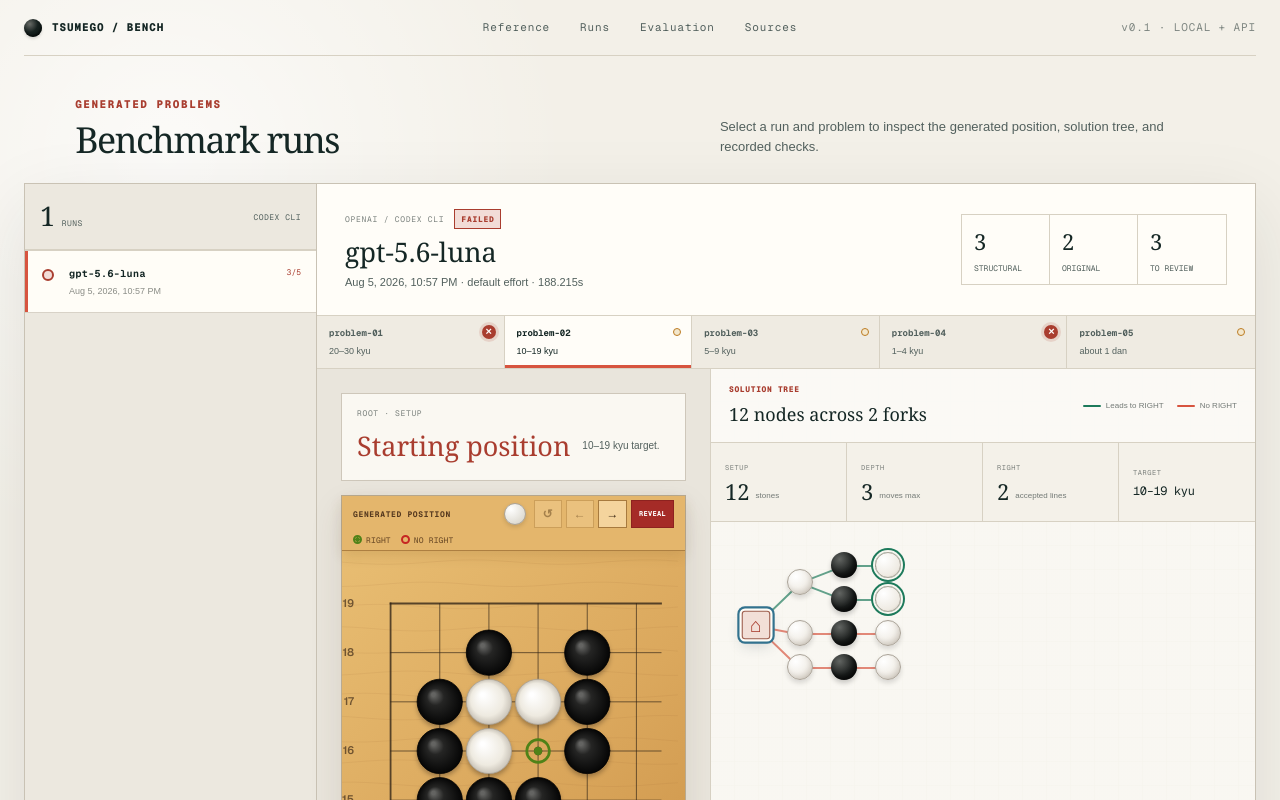
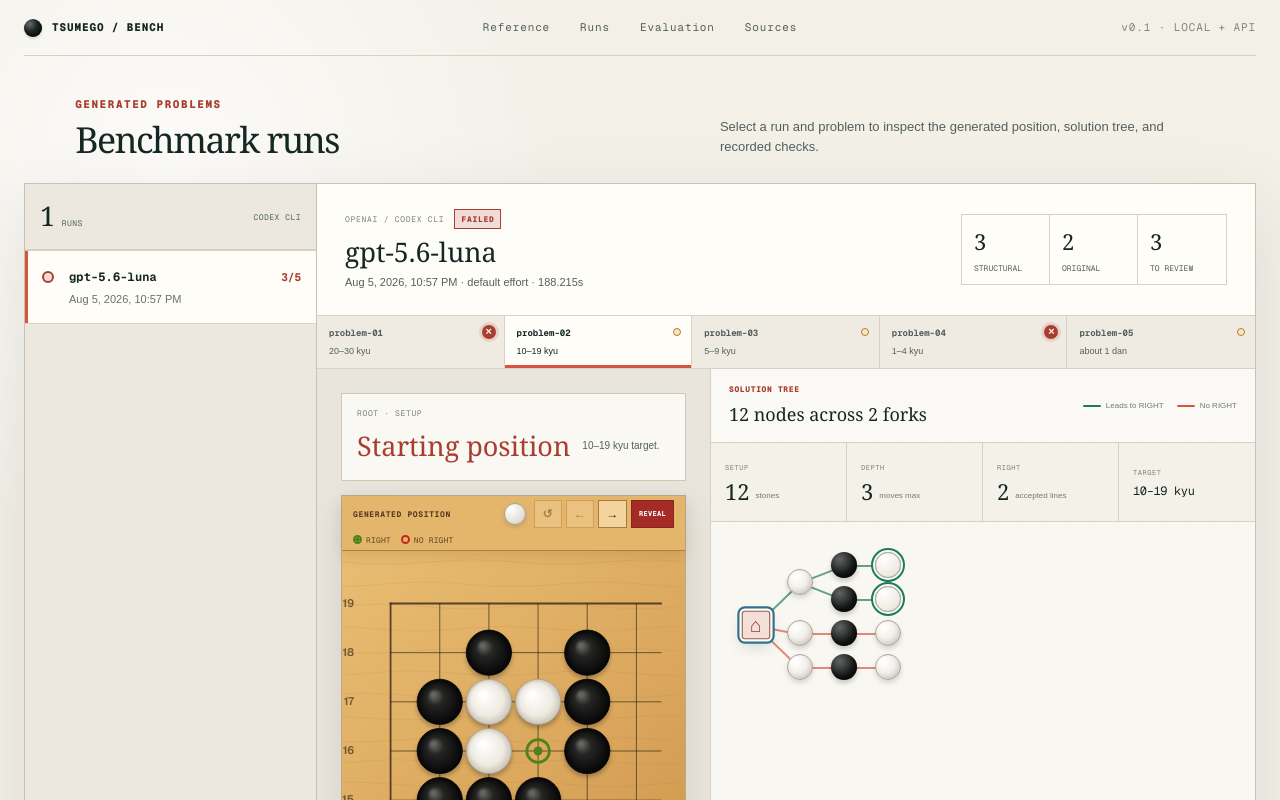
Before and after one commit to adum/tsumegobench, a Next.js app: page /runs in a window 1280 px wide. Shown: the top 800 px of the page. Built offline with nearby package versions, Linux system fonts and the light colour scheme.

Commit message:
Increase run selector text size

```diff
--- a/app/globals.css
+++ b/app/globals.css
@@ -540,6 +540,32 @@ input:focus-visible,
   white-space: nowrap;
 }
 
+.run-library .problem-list-item {
+  padding-top: 17px;
+  padding-bottom: 16px;
+}
+
+.run-library .problem-list-topline {
+  align-items: baseline;
+  margin-bottom: 6px;
+}
+
+.run-library .problem-list-topline strong {
+  font-size: 12px;
+  letter-spacing: 0.01em;
+}
+
+.run-library .problem-list-topline > span {
+  font-size: 11px;
+  font-weight: 700;
+}
+
+.run-library .problem-list-copy small {
+  color: #69716d;
+  font-size: 11px;
+  line-height: 1.35;
+}
+
 .problem-stage {
   min-width: 0;
   display: flex;
```
